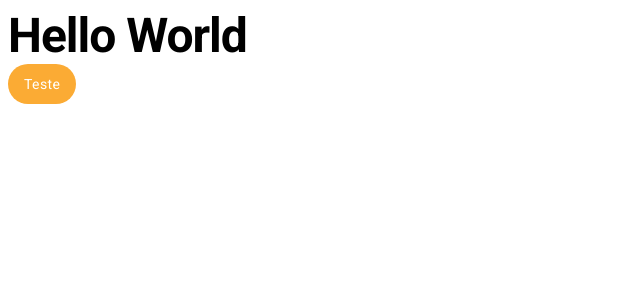
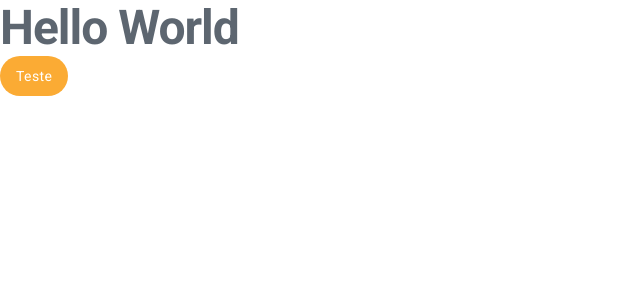
Before and after one commit to Paulo301/coinsynch, a Next.js app: page / in a window 1280 px wide. Shown: the top 300 px of the page, without its empty margins (0-640 px from the left). Built offline with nearby package versions, Linux system fonts and the light colour scheme.

Commit message:
style: add basic style to body

```diff
--- a/src/pages/_app.tsx
+++ b/src/pages/_app.tsx
@@ -1,10 +1,11 @@
 import { theme } from '@/styles/theme';
-import { ThemeProvider } from '@mui/material';
+import { CssBaseline, ThemeProvider } from '@mui/material';
 import type { AppProps } from 'next/app'
 
 export default function App({ Component, pageProps }: AppProps) {
   return (
     <ThemeProvider theme={theme}>
+      <CssBaseline />
       <Component {...pageProps} />
     </ThemeProvider>
   );
--- a/src/styles/theme.ts
+++ b/src/styles/theme.ts
@@ -1,6 +1,17 @@
 import { createTheme } from '@mui/material/styles';
+import { textBase, white } from './colors';
 
 export const theme = createTheme({
+  components: {
+    MuiCssBaseline: {
+      styleOverrides: {
+        body: {
+          backgroundColor: white,
+          color: textBase,
+        }
+      }
+    }
+  },
   typography: {
     fontFamily: 'Roboto, sans-serif',
     h1: {
```
